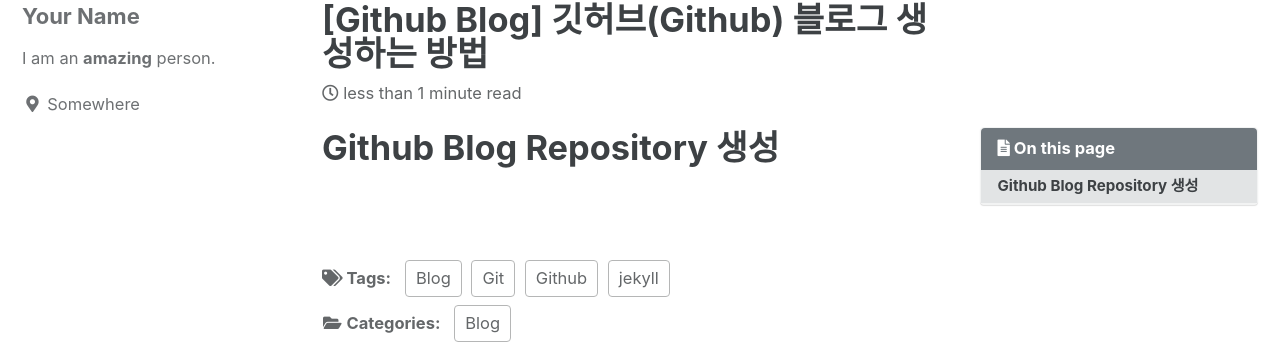
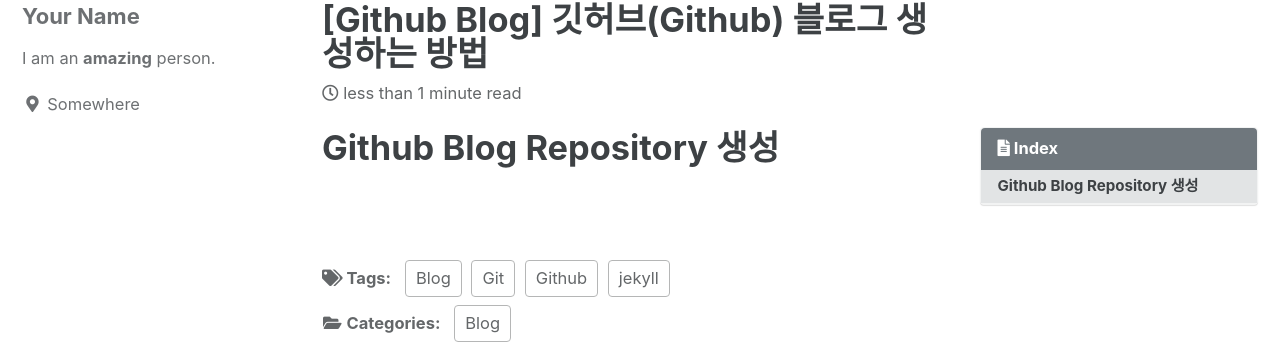
Before and after one commit to Melonaaa/Melonaaa.github.io, a Jekyll site: the page built from _posts/2022-01-25-post-gitblog-1.md, in a window 1280 px wide. Shown: the part 108-452 px from the top of the page. Built offline with Jekyll 4.4.1, drawn with Linux system fonts in a browser that asks for light colours; cached includes are drawn as plain includes.

Commit message:
20220207 modify _data/ui-text.yml/toc_label - On this page -> Index

```diff
--- a/_data/ui-text.yml
+++ b/_data/ui-text.yml
@@ -14,7 +14,7 @@ en: &DEFAULT_EN
   breadcrumb_separator       : "/"
   menu_label                 : "Toggle menu"
   search_label               : "Toggle search"
-  toc_label                  : "On this page"
+  toc_label                  : "Index"
   ext_link_label             : "Direct link"
   less_than                  : "less than"
   minute_read                : "minute read"
```
